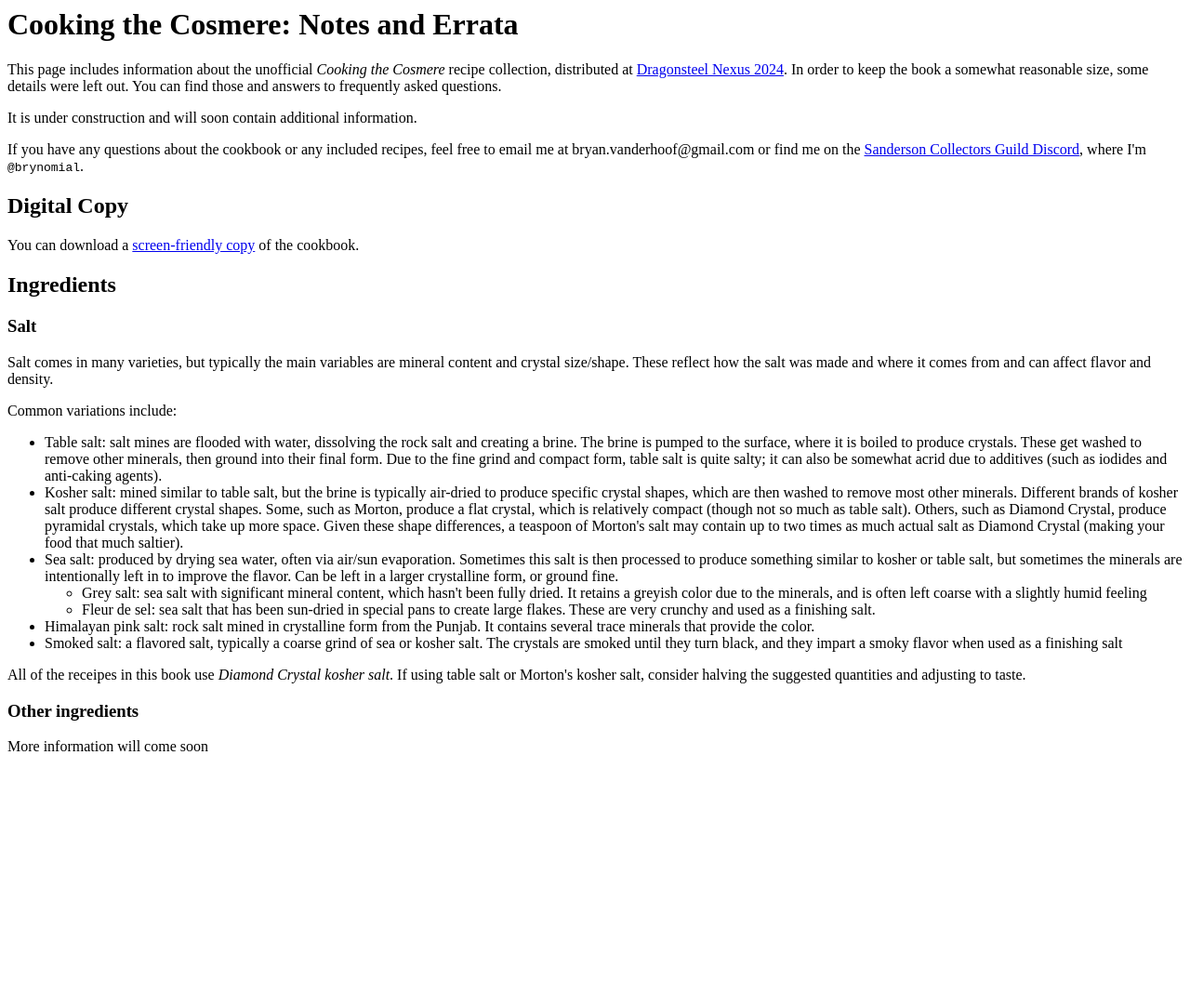
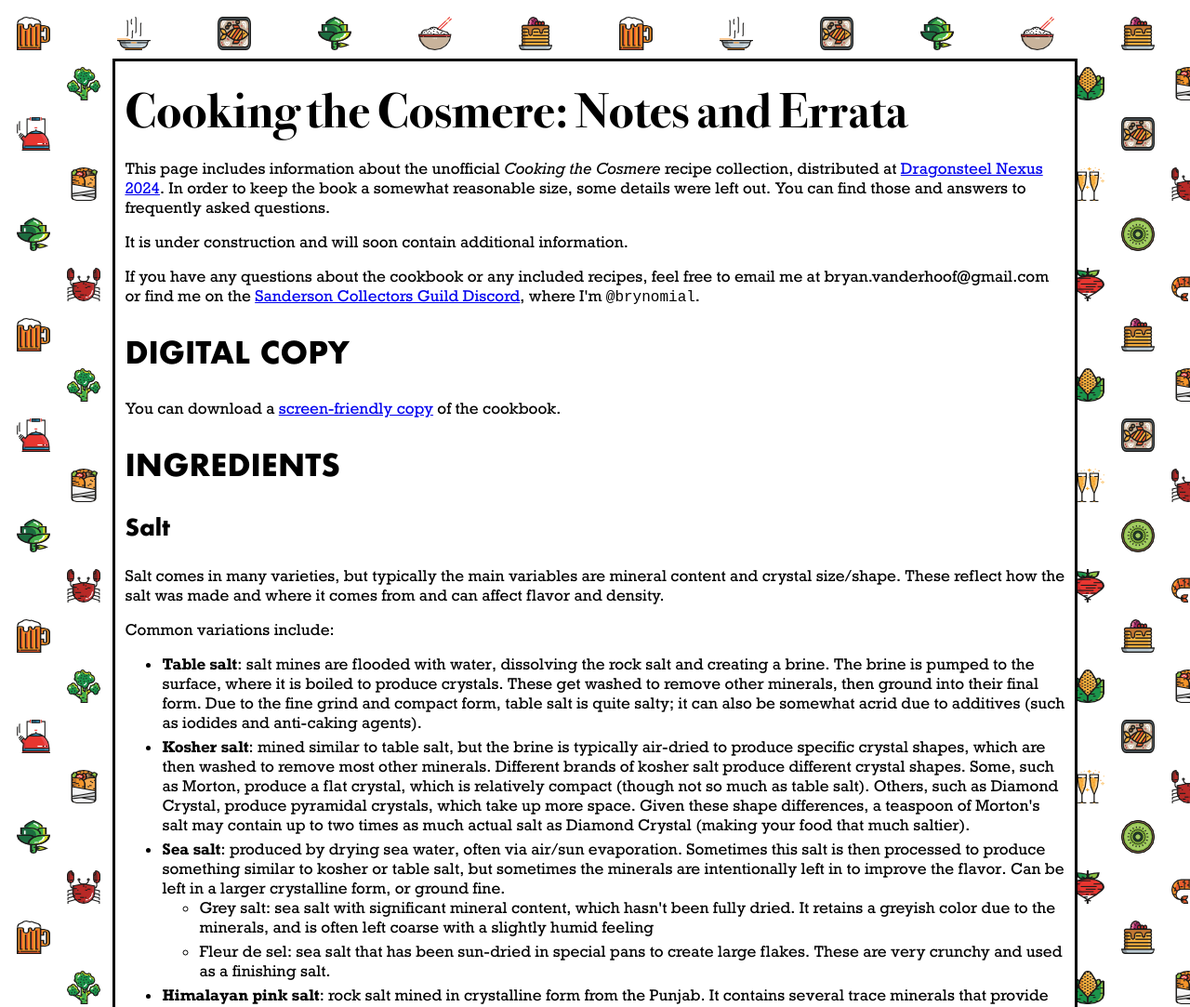
Before and after one commit to cookingthecosmere/cookingthecosmere.github.io, an Eleventy site: page src/index.md in a window 1280 px wide. Shown: the top 1083 px of the page at 93% size. Before the commit the page ends 828 px from the top, so only its background shows below. Built offline with nearby package versions, Linux system fonts and the light colour scheme; Eleventy itself is replaced by a stand-in of ours; files that its build step writes are made by us from their sources.

Commit message:
Add background, fonts, and formatting

```diff
--- /dev/null
+++ b/assets/style.css
@@ -0,0 +1,100 @@
+@font-face {
+  font-family: 'Bodoni 72 Bold';
+  src: url('bodoni72-bold.woff2') format('woff2'),
+       url('bodoni72-bold.woff') format('woff');
+  font-weight: bold;
+  font-style: normal;
+}
+
+@font-face {
+  font-family: 'Futura Bold';
+  src: url('futura-bold.woff2') format('woff2'),
+       url('futura-bold.woff') format('woff');
+  font-weight: bold;
+  font-style: normal;
+}
+
+@font-face {
+  font-family: 'Rockwell Regular';
+  src: url('rockwell-regular.woff2') format('woff2'),
+       url('rockwell-regular.woff') format('woff');
+  font-weight: normal;
+  font-style: normal;
+}
+
+@font-face {
+  font-family: 'Rockwell Bold';
+  src: url('rockwell-bold.woff2') format('woff2'),
+       url('rockwell-bold.woff') format('woff');
+  font-weight: bold;
+  font-style: normal;
+}
+
+@font-face {
+  font-family: 'Rockwell Italic';
+  src: url('rockwell-italic.woff2') format('woff2'),
+       url('rockwell-italic.woff') format('woff');
+  font-weight: normal;
+  font-style: italic;
+}
+
+@font-face {
+  font-family: 'Rockwell Bold Italic';
+  src: url('rockwell-bolditalic.woff2') format('woff2'),
+       url('rockwell-bolditalic.woff') format('woff');
+  font-weight: bold;
+  font-style: italic;
+}
+
+
+body {
+  background-image: url('bg-vol1.png');
+}
+
+.center-box {
+  margin: auto;
+  width: 80%;
+  margin-top: 5%;
+
+  background-color: #fff;
+  border: 3px solid #000;
+  padding: 10px;
+  padding-top: 0;
+
+  font-family: 'Rockwell Regular';
+  font-size: 12pt;
+}
+
+h1 {
+  font-family: 'Bodoni 72 Bold';
+  font-weight: bold;
+  font-size: 40pt;
+  margin: 10px 0px;
+}
+
+h2 {
+  font-family: 'Futura Bold';
+  font-weight: bold;
+  text-transform: uppercase;
+  font-size: 24pt;
+}
+
+h3 {
+  font-family: 'Futura Bold';
+  font-weight: bold;
+  font-size: 18pt;
+}
+
+strong {
+  font-family: 'Rockwell Bold';
+  font-weight: bold;
+}
+
+em {
+  font-family: 'Rockwell Italic';
+  font-style: italic;
+}
+
+li:not(:last-child) {
+  margin-bottom: 5px;
+}
--- /dev/null
+++ b/src/_includes/layouts/vol1.njk
@@ -0,0 +1,14 @@
+<!doctype html>
+<html lang="en">
+  <head>
+    <meta charset="utf-8">
+    <meta name="viewport" content="width=device-width, initial-scale=1.0">
+    <link rel="stylesheet" href="/assets/style.css">
+    <title>{{ title }}</title>
+  </head>
+  <body>
+    <main class="center-box">
+      {{ content | safe }}
+    </main>
+  </body>
+</html>
--- a/src/index.md
+++ b/src/index.md
@@ -1,4 +1,9 @@
-# Cooking the Cosmere: Notes and Errata
+---
+layout: layouts/vol1.njk
+title: 'Cooking the Cosmere: Notes and Errata'
+---
+
+# {{ title }}
 
 This page includes information about the unofficial _Cooking the Cosmere_ recipe collection,
 distributed at [Dragonsteel Nexus 2024](https://tabletop.events/conventions/dragonsteel-2024). In
@@ -24,19 +29,19 @@ size/shape. These reflect how the salt was made and where it comes from and can
 density.
 
 Common variations include:
-* Table salt: salt mines are flooded with water, dissolving the rock salt and creating a brine. The
+* **Table salt**: salt mines are flooded with water, dissolving the rock salt and creating a brine. The
   brine is pumped to the surface, where it is boiled to produce crystals. These get washed to
   remove other minerals, then ground into their final form. Due to the fine grind and compact form,
   table salt is quite salty; it can also be somewhat acrid due to additives (such as iodides and
   anti-caking agents).
-* Kosher salt: mined similar to table salt, but the brine is typically air-dried to produce specific
+* **Kosher salt**: mined similar to table salt, but the brine is typically air-dried to produce specific
   crystal shapes, which are then washed to remove most other minerals. Different brands of kosher
   salt produce different crystal shapes. Some, such as Morton, produce a flat crystal, which is
   relatively compact (though not so much as table salt). Others, such as Diamond Crystal, produce
   pyramidal crystals, which take up more space. Given these shape differences, a teaspoon of
   Morton's salt may contain up to two times as much actual salt as Diamond Crystal (making your food
   that much saltier).
-* Sea salt: produced by drying sea water, often via air/sun evaporation. Sometimes this salt is then
+* **Sea salt**: produced by drying sea water, often via air/sun evaporation. Sometimes this salt is then
   processed to produce something similar to kosher or table salt, but sometimes the minerals are
   intentionally left in to improve the flavor. Can be left in a larger crystalline form, or ground
   fine.
@@ -44,10 +49,10 @@ Common variations include:
     a greyish color due to the minerals, and is often left coarse with a slightly humid feeling
   * Fleur de sel: sea salt that has been sun-dried in special pans to create large flakes. These are
     very crunchy and used as a finishing salt.
-* Himalayan pink salt: rock salt mined in crystalline form from the Punjab. It contains several
+* **Himalayan pink salt**: rock salt mined in crystalline form from the Punjab. It contains several
   trace minerals that provide the color.
-* Smoked salt: a flavored salt, typically a coarse grind of sea or kosher salt. The crystals are
-  smoked until they turn black, and they impart a smoky flavor when used as a finishing salt
+* **Smoked salt**: a flavored salt, typically a coarse grind of sea or kosher salt. The crystals are
+  smoked until they turn black, and they impart a smoky flavor when used as a finishing salt.
 
 All of the receipes in this book use *Diamond Crystal kosher salt*. If using table salt or Morton's
 kosher salt, consider halving the suggested quantities and adjusting to taste.
```
Also changed, not shown: .eleventy.js, assets/bg-vol1.png (added), assets/bodoni72-bold.woff (added), assets/bodoni72-bold.woff2 (added), assets/futura-bold.woff (added), assets/futura-bold.woff2 (added), assets/rockwell-bold.woff (added), assets/rockwell-bold.woff2 (added), assets/rockwell-bolditalic.woff (added), assets/rockwell-bolditalic.woff2 (added), assets/rockwell-italic.woff (added), assets/rockwell-italic.woff2 (added), assets/rockwell-regular.woff (added), assets/rockwell-regular.woff2 (added).
